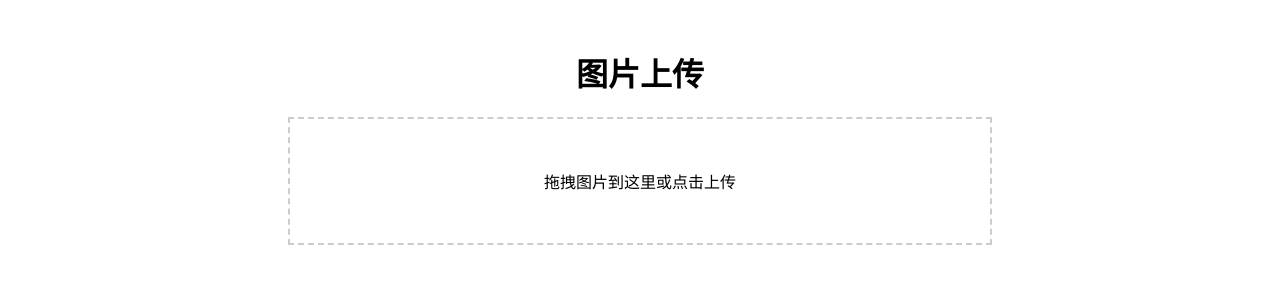
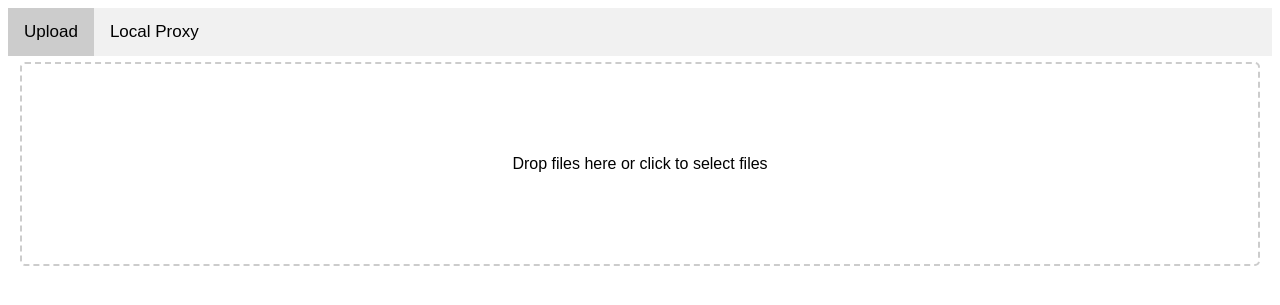
Before and after one commit to bingcheng1998/Simple-Image-Hosting, a Flask app: page / in a window 1280 px wide. Shown: the top 305 px of the page. Run offline with Flask 3, Linux system fonts and the light colour scheme.

Commit message:
优化提交文件

```diff
--- a/image_url_app.py
+++ b/image_url_app.py
@@ -1,9 +1,12 @@
 import os
 import uuid
-from flask import Flask, request, send_from_directory, abort, render_template
+import base64
+from datetime import datetime
+from flask import Flask, request, send_from_directory, abort, render_template, Response, stream_with_context
 from werkzeug.security import check_password_hash
 from flask_httpauth import HTTPBasicAuth
 import yaml
+import requests
 
 app = Flask(__name__)
 auth = HTTPBasicAuth()
@@ -16,7 +19,6 @@ if os.path.exists(USER_CONFIG_FILE_PATH):
 else:
     file_path = YAML_FILE_PATH
 
-# 读取 YAML 配置
 with open(file_path, 'r') as f:
     config = yaml.safe_load(f)
 
@@ -24,18 +26,35 @@ STORAGE_ROOT = config['storage']['root_directory']
 USERNAME = config['auth']['username']
 PASSWORD = config['auth']['password']
 
-# 创建图片存储目录（如果不存在）
 os.makedirs(STORAGE_ROOT, exist_ok=True)
 
-# HTTP 基本认证验证
 @auth.verify_password
 def verify_password(username, password):
     return PASSWORD == password and username == USERNAME
 
-# 上传图片
+def encode_filename(filename):
+    ext = filename.rsplit('.', 1)[-1].lower()
+    timestamp = datetime.now().timestamp()  # Use timestamp for encoding
+    print('timestamp', timestamp)
+    encoded_info = base64.urlsafe_b64encode(f"{timestamp}%{ext}".encode()).decode().rstrip('=')  # Encode timestamp and extension
+    return f"{uuid.uuid4()}.{encoded_info}"
+
+def decode_filename(encoded_filename):
+    parts = encoded_filename.split('.')
+    encoded_info = parts[-1]  # Extract encoded part
+    decoded_info = base64.urlsafe_b64decode(encoded_info + '==').decode()  # Decode with padding
+    print('decoded_info', decoded_info)
+    timestamp, ext = decoded_info.split('%')
+    date_str = datetime.fromtimestamp(float(timestamp)).strftime("%Y-%m-%d")
+    return date_str, ext
+
+def get_storage_path(filename):
+    date_str, ext = decode_filename(filename)
+    return os.path.join(STORAGE_ROOT, ext, date_str, filename), ext
+
 @app.route('/upload', methods=['POST'])
-@auth.login_required  # 需要身份验证
-def upload_image():
+@auth.login_required
+def upload_file():
     if 'file' not in request.files:
         abort(400, 'No file part')
 
@@ -43,26 +62,41 @@ def upload_image():
     if file.filename == '':
         abort(400, 'No selected file')
 
-    # 生成唯一文件名
     ext = file.filename.rsplit('.', 1)[-1].lower()
-    filename = f"{uuid.uuid4()}.{ext}"
+    if ext not in ('mp3', 'mp4', 'png', 'jpeg', 'jpg'):
+        abort(400, 'Unsupported file type')
 
-    # 保存图片
-    filepath = os.path.join(STORAGE_ROOT, filename)
+    filename = encode_filename(file.filename)  # Encode filename before saving
+    filepath, _ = get_storage_path(filename)
+    os.makedirs(os.path.dirname(filepath), exist_ok=True)
     file.save(filepath)
 
     return {'id': filename}, 201
 
-# 获取图片
-@app.route('/images/<filename>', methods=['GET'])
-def get_image(filename):
-    return send_from_directory(STORAGE_ROOT, filename)
+@app.route('/files/<filename>')
+def get_file(filename):
+    filepath, ext = get_storage_path(filename)
+    return send_from_directory(os.path.dirname(filepath), os.path.basename(filepath),
+            download_name=f'{datetime.now().strftime("%Y-%m-%d-%H:%M:%S")}.{ext}')
 
-# 根路由，返回上传页面
+@app.route('/local_proxy/<path:url>')
+def local_proxy(url):
+    try:
+        response = requests.get(url, stream=True)
+        return Response(stream_with_context(response.iter_content(chunk_size=1024)),
+                        content_type=response.headers['content-type'])
+    except requests.exceptions.RequestException as e:
+        abort(500, f"Error fetching local resource: {e}")
+
 @app.route('/')
 @auth.login_required
 def index():
     return render_template('upload.html', username=USERNAME, password=PASSWORD)
 
 if __name__ == '__main__':
-    app.run(debug=True, port=8094, host="0.0.0.0")  # 生产环境禁用 debug 模式
+    filename = 'that.mp3'
+    enc = encode_filename(filename)
+    print("enc", enc)
+    dec = decode_filename(enc)
+    print('dec', dec)
+    app.run(debug=True, port=8094, host="0.0.0.0")
--- a/templates/upload.html
+++ b/templates/upload.html
@@ -1,99 +1,128 @@
 <!DOCTYPE html>
 <html>
-
 <head>
-    <title>图片上传</title>
+    <title>File Manager</title>
     <meta name="viewport" content="width=device-width, initial-scale=1">
     <style>
-        body {
-            font-family: sans-serif;
-            text-align: center;
-            padding: 20px;
+        body { font-family: sans-serif; }
+        .tab { overflow: hidden; background-color: #f1f1f1; }
+        .tab button {
+            background-color: inherit;
+            float: left;
+            border: none;
+            outline: none;
+            cursor: pointer;
+            padding: 14px 16px;
+            transition: 0.3s;
+            font-size: 17px;
         }
-
+        .tab button:hover { background-color: #ddd; }
+        .tab button.active { background-color: #ccc; }
+        .tabcontent { display: none; padding: 6px 12px; border-top: none; }
         #drop_zone {
+            height: 200px;
             border: 2px dashed #ccc;
-            padding: 50px;
-            margin: 20px auto;
-            max-width: 600px;
+            border-radius: 5px;
+            display: flex;
+            align-items: center;
+            justify-content: center;
+            cursor: pointer;
         }
-
-        #drop_zone.hover {
-            border-color: #007bff;
-        }
-
-        #file_input {
-            display: none;
-        }
-
-        #result {
-            margin-top: 20px;
-        }
-
-        #result img {
-            max-width: 100%;
-        }
-
-        #result input {
-            width: 100%;
-            padding: 10px;
-            box-sizing: border-box;
-        }
-
-        @media (max-width: 600px) {
-            #drop_zone {
-                padding: 20px;
-            }
+        #file_list { margin-top: 20px; }
+        .preview {
+            max-width: 200px;
+            max-height: 200px;
+            margin-top: 10px;
         }
     </style>
 </head>
+<body>
+    <div class="tab">
+        <button class="tablinks active" onclick="openTab(event, 'uploadTab')">Upload</button>
+        <button class="tablinks" onclick="openTab(event, 'proxyTab')">Local Proxy</button>
+    </div>
 
-<body>
-    <h1>图片上传</h1>
-    <div id="drop_zone">
-        拖拽图片到这里或点击上传
-        <input type="file" id="file_input" accept="image/*">
+    <div id="uploadTab" class="tabcontent" style="display: block;">
+        <div id="drop_zone">Drop files here or click to select files</div>
+        <input type="file" id="file_input" style="display: none;" multiple>
+        <div id="file_list"></div>
     </div>
-    <div id="result"></div>
+
+    <div id="proxyTab" class="tabcontent">
+        <p>Enter local URL:</p>
+        <input type="text" id="localUrl" size="50">
+        <button onclick="fetchLocal()">Fetch</button>
+        <div id="localContent"></div>
+    </div>
 
     <script>
+        function openTab(evt, tabName) {
+            let i, tabcontent, tablinks;
+            tabcontent = document.getElementsByClassName("tabcontent");
+            for (i = 0; i < tabcontent.length; i++) {
+                tabcontent[i].style.display = "none";
+            }
+            tablinks = document.getElementsByClassName("tablinks");
+            for (i = 0; i < tablinks.length; i++) {
+                tablinks[i].className = tablinks[i].className.replace(" active", "");
+            }
+            document.getElementById(tabName).style.display = "block";
+            evt.currentTarget.className += " active";
+        }
+
         const dropZone = document.getElementById('drop_zone');
         const fileInput = document.getElementById('file_input');
-        const result = document.getElementById('result');
+        const fileList = document.getElementById('file_list');
 
-        // 拖拽处理
         ['dragenter', 'dragover', 'dragleave', 'drop'].forEach(eventName => {
             dropZone.addEventListener(eventName, preventDefaults, false);
         });
-        function preventDefaults(e) { e.preventDefault(); e.stopPropagation(); }
-        dropZone.addEventListener('dragenter', () => dropZone.classList.add('hover'));
-        dropZone.addEventListener('dragleave', () => dropZone.classList.remove('hover'));
+        function preventDefaults(e) {
+            e.preventDefault();
+            e.stopPropagation();
+        }
+
         dropZone.addEventListener('drop', handleDrop, false);
+        fileInput.addEventListener('change', handleFiles, false);
+        dropZone.addEventListener('click', () => fileInput.click());
+
+        function handleFiles() {
+            const files = fileInput.files;
+            for (let i = 0; i < files.length; i++) {
+                uploadFile(files[i]);
+            }
+        }
+
         function handleDrop(e) {
-            const dt = e.dataTransfer;
-            const files = dt.files;
+            let dt = e.dataTransfer;
+            let files = dt.files;
             handleFiles(files);
         }
 
-        // 点击上传处理
-        dropZone.addEventListener('click', () => fileInput.click());
-        fileInput.addEventListener('change', () => handleFiles(fileInput.files));
+        function uploadFile(file) {
+            let formData = new FormData();
+            formData.append('file', file);
+            fetch('/upload', {
+                method: 'POST',
+                body: formData
+            })
+            .then(response => response.json())
+            .then(data => {
+                let fileUrl = '/files/' + data.id;
+                let preview = (file.type.startsWith('image/')) ? `<img src="${fileUrl}" class="preview">` : '';
+                fileList.innerHTML += `<p><a href="${fileUrl}" target="_blank">${file.name}</a> ${preview}</p>`;
+            })
+            .catch(error => console.error('Error:', error));
+        }
 
-        // 上传图片
-        function handleFiles(files) {
-            const formData = new FormData();
-            formData.append('file', files[0]);
-            fetch('/upload', { method: 'POST', body: formData, headers: { 'Authorization': 'Basic ' + btoa('{{ username }}:{{ password }}') } })
-                .then(response => response.json())
+        function fetchLocal() {
+            let url = document.getElementById("localUrl").value;
+            fetch('/local_proxy/' + url)
+                .then(response => response.text())
                 .then(data => {
-                    result.innerHTML = `
-                        <input type="text" value="${window.location.origin}/images/${data.id}" readonly>
-                        <img src="/images/${data.id}">
-                    `;
-                })
-                .catch(error => console.error('Error:', error));
+                    document.getElementById("localContent").innerHTML = data;
+                });
         }
     </script>
 </body>
-
 </html>
```
Also changed, not shown: 1 other file.
